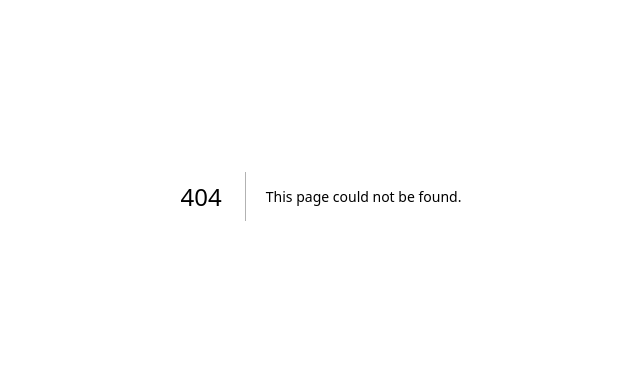
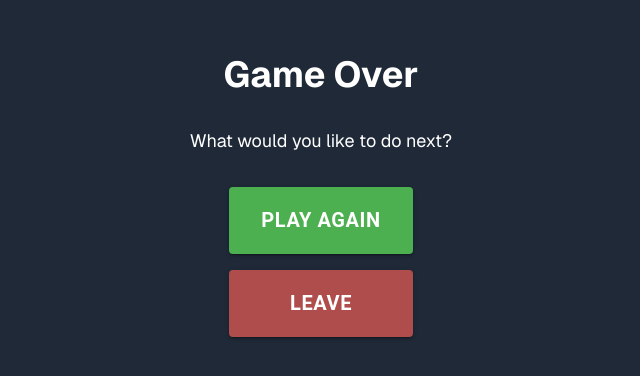
Before and after one commit to rakenduste-programmeerimine-2024/perudo-palace, a Next.js app: page /restart in a window 1280 px wide. Before the commit this address had no page. Shown: the part 204-580 px from the top of the page, without its empty margins (319-959 px from the left). Built offline with nearby package versions, Linux system fonts and the light colour scheme.

Commit message:
feat: add restart page ui

```diff
--- /dev/null
+++ b/app/restart/page.tsx
@@ -0,0 +1,5 @@
+import Restart from "@/components/pages/restart";
+
+export default function JoinPage() {
+  return <Restart />;
+}
--- /dev/null
+++ b/components/pages/restart.tsx
@@ -0,0 +1,57 @@
+"use client";
+
+import React, { useEffect } from "react";
+import { Button } from "@mui/material";
+import { useRouter, useSearchParams } from "next/navigation";
+import { io } from "socket.io-client";
+
+const Restart = () => {
+  const handlePlayAgain = () => {
+  };
+
+  const handleLeaveRoom = () => {
+  };
+
+  return (
+    <div className="flex flex-col items-center justify-center min-h-screen bg-gray-800 text-white space-y-8">
+      <h1 className="text-4xl font-bold">Game Over</h1>
+      <p className="text-lg">What would you like to do next?</p>
+      <div className="flex flex-col space-y-4">
+        <Button
+          variant="contained"
+          color="success"
+          onClick={handlePlayAgain}
+          sx={{
+            padding: "1rem 2rem",
+            fontSize: "1.25rem",
+            fontWeight: "bold",
+            backgroundColor: "#4CAF50",
+            "&:hover": {
+              backgroundColor: "#45A049",
+            },
+          }}
+        >
+          PLAY AGAIN
+        </Button>
+        <Button
+          variant="contained"
+          color="error"
+          onClick={handleLeaveRoom}
+          sx={{
+            padding: "1rem 2rem",
+            fontSize: "1.25rem",
+            fontWeight: "bold",
+            backgroundColor: "#af4c4c",
+            "&:hover": {
+              backgroundColor: "#a04545",
+            },
+          }}
+        >
+          LEAVE
+        </Button>
+      </div>
+    </div>
+  );
+};
+
+export default Restart;
```
